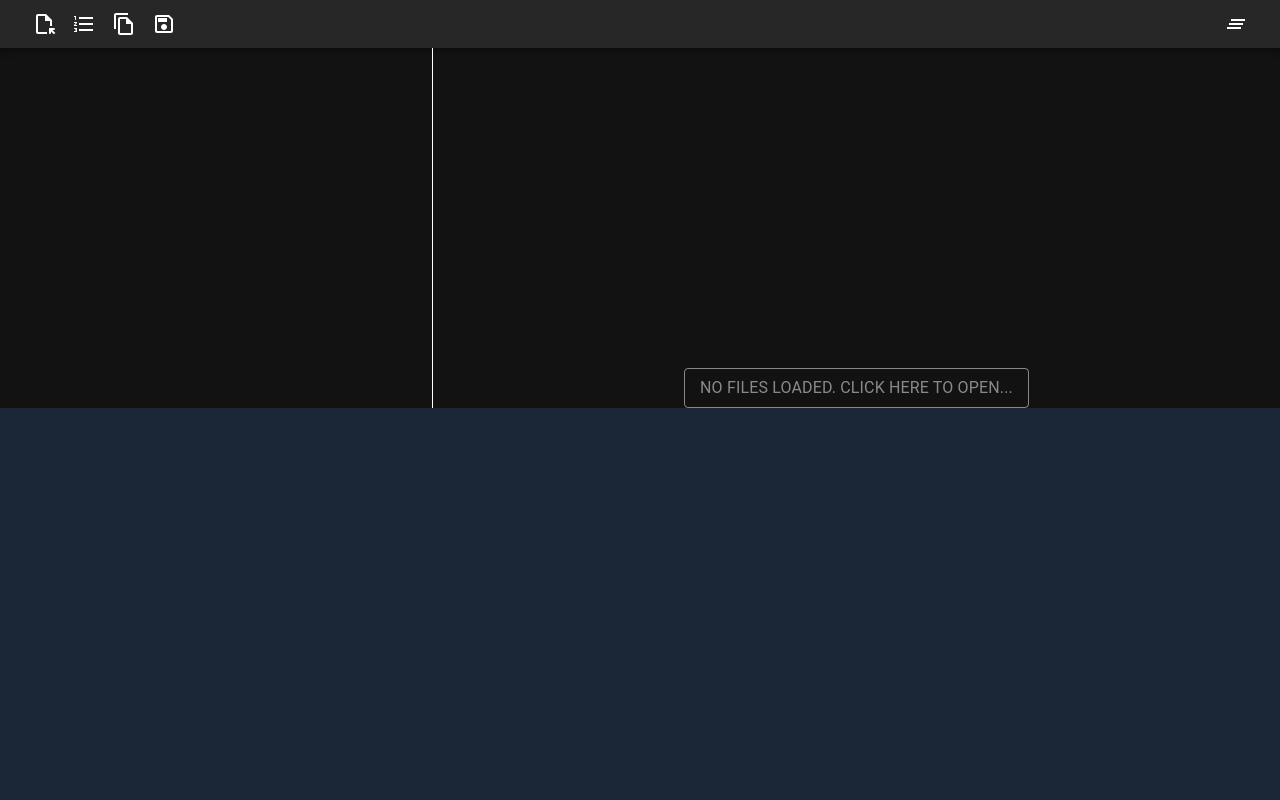
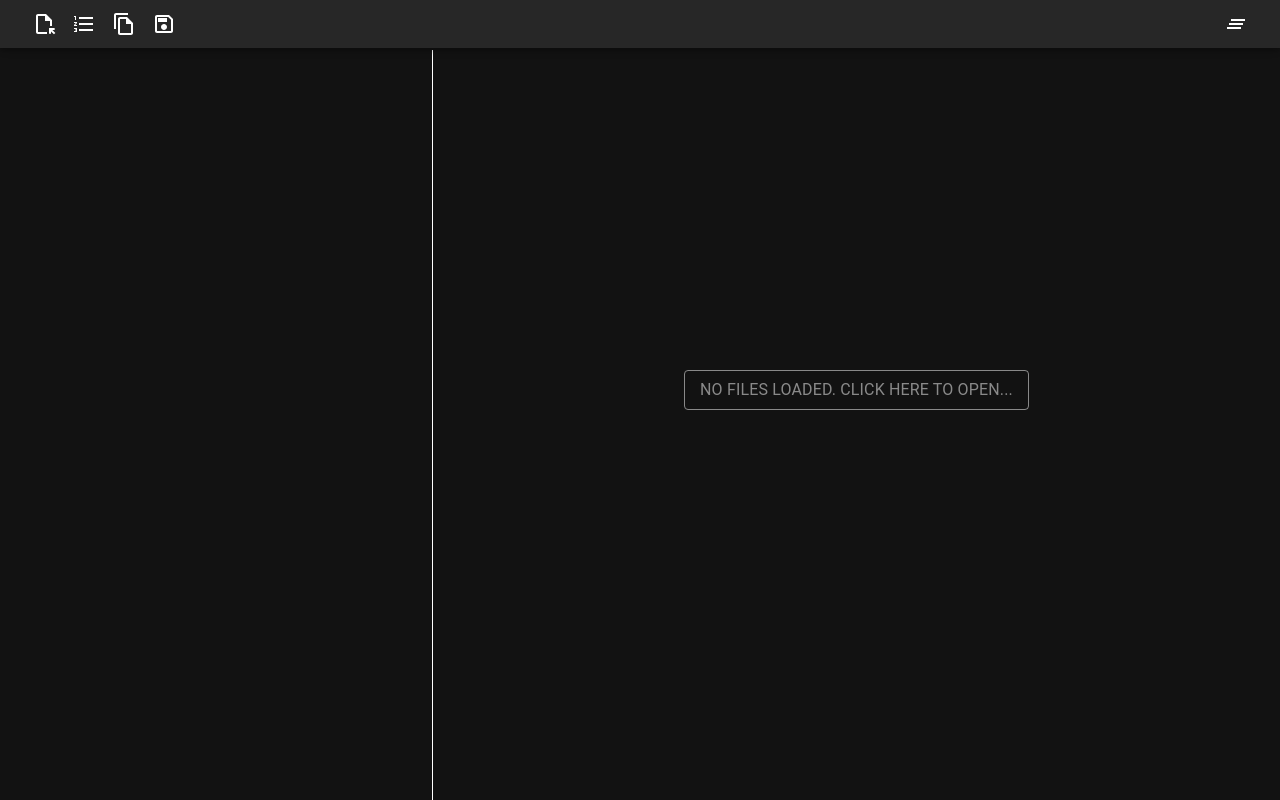
Before and after one commit to alihuber/go_taggr, a React (Vite) app in the folder frontend/: page / in a window 1280 px wide. Shown: the top 800 px of the page. Built offline with nearby package versions, Linux system fonts and the light colour scheme.

Commit message:
sticky navbar

```diff
--- a/frontend/src/App.css
+++ b/frontend/src/App.css
@@ -21,8 +21,15 @@
 }
 
 .songsTableGrid {
+    margin-top: 50px;
     border-left-style: solid;
     border-width: 1px;
+}
+
+.appBarStyle {
+    position: fixed !important;
+    width: 100%;
+    z-index: 99;
 }
 
 .result {
--- a/frontend/src/App.tsx
+++ b/frontend/src/App.tsx
@@ -20,7 +20,9 @@ function App() {
       <div id="App">
         <MenuBar />
         <Grid2 container spacing={2}>
-          <Grid2 size={4}>{/* <Item>size=8</Item> */}</Grid2>
+          <Grid2 size={4} sx={{ marginTop: 50, height: 720 }}>
+            {/* <Item>size=8</Item> */}
+          </Grid2>
           <Grid2 size={8} className="songsTableGrid">
             <SongsTable />
           </Grid2>
--- a/frontend/src/MenuBar.tsx
+++ b/frontend/src/MenuBar.tsx
@@ -10,7 +10,7 @@ export const MenuBar = () => {
   // const [clearAlertOpen, setClearAlertOpen] = useState(false);
 
   return (
-    <AppBar position="static">
+    <AppBar position="static" className="appBarStyle">
       <Toolbar variant="dense">
         <Tooltip title="Open files">
           <IconButton
```
